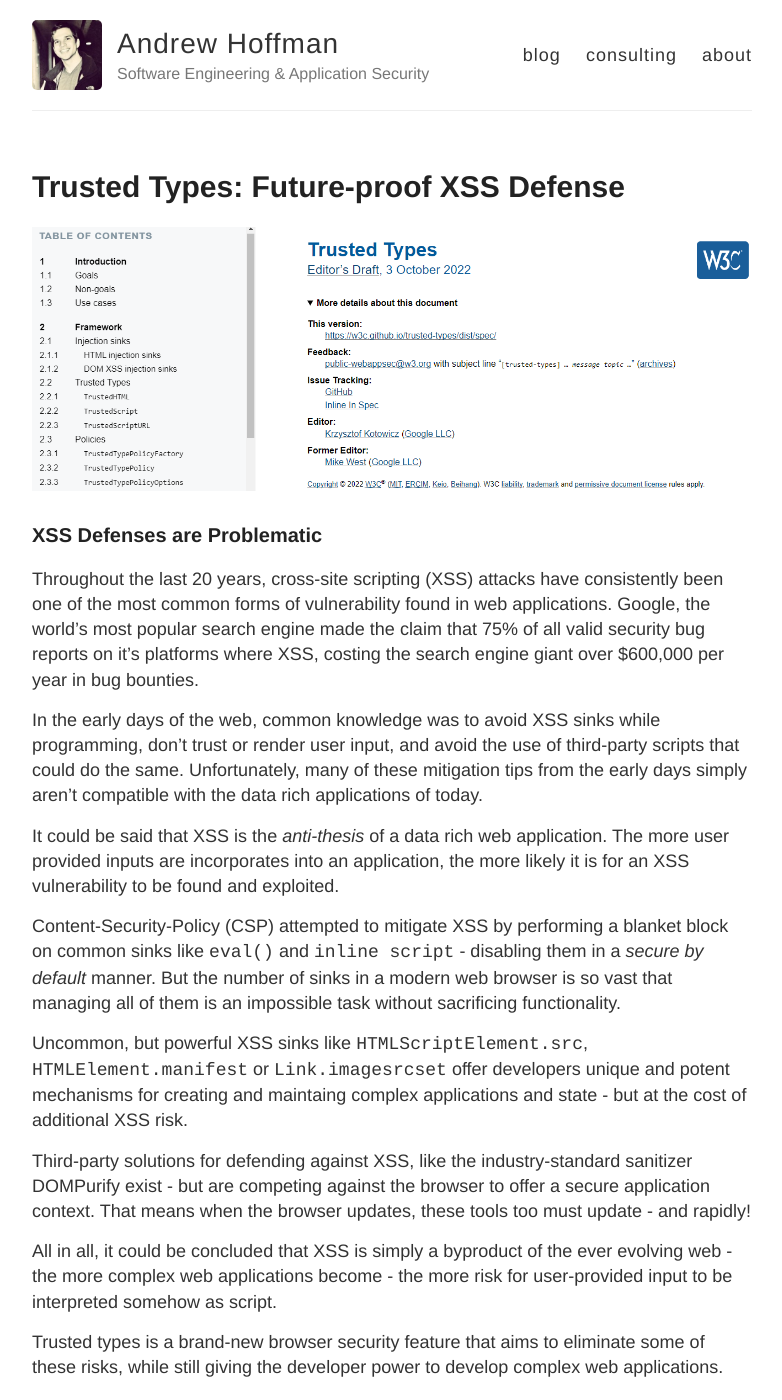
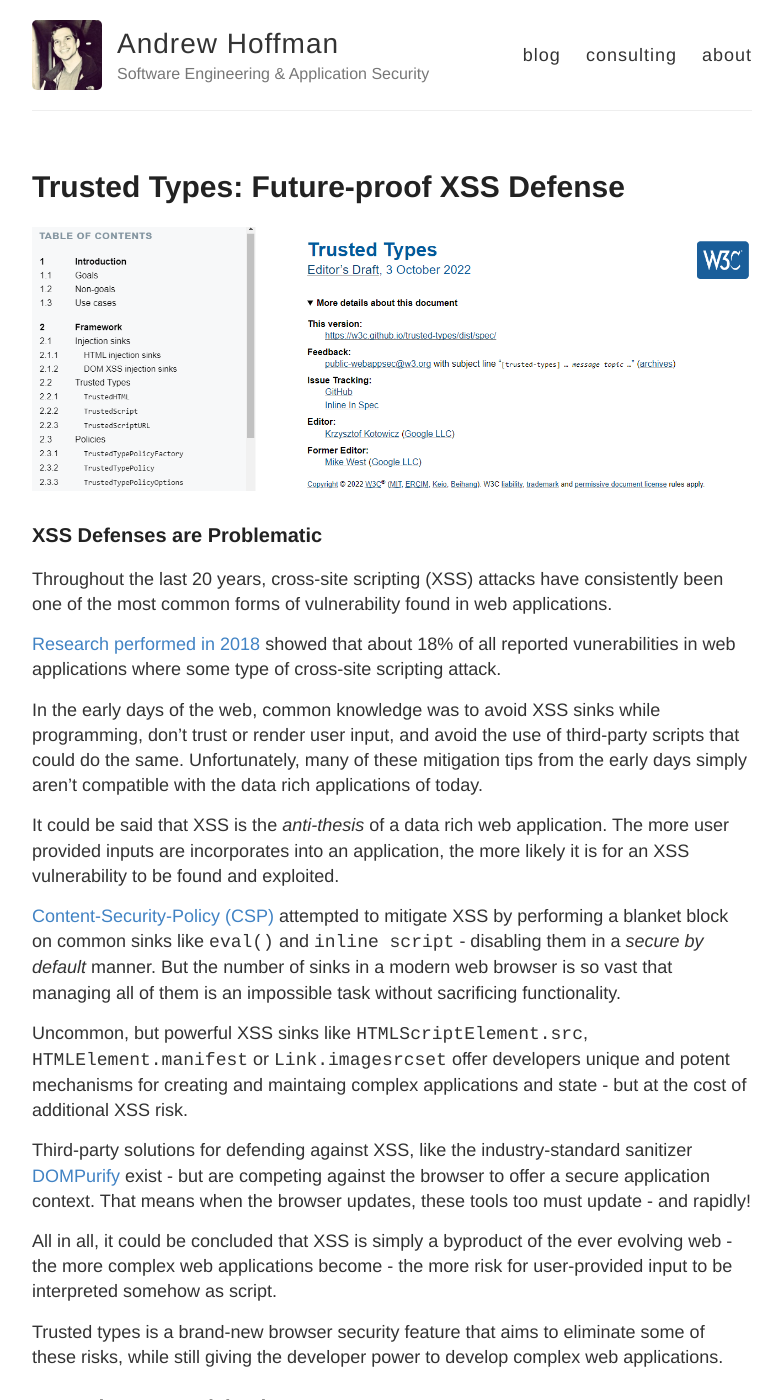
Before and after one commit to and1hof/and1hof.github.io, a Jekyll site: the page built from _posts/2022-12-07-trusted-types-xss.md, in a window 1280 px wide and 1400 px high. Shown: the whole window, without its empty margins (248-1030 px from the left). Built offline with Jekyll 4.4.1, drawn with Linux system fonts in a browser that asks for light colours; some of the changed text lies outside the part shown.

Commit message:
trusted types images

````diff
--- a/_posts/2022-12-07-trusted-types-xss.md
+++ b/_posts/2022-12-07-trusted-types-xss.md
@@ -7,23 +7,26 @@
 
 ### XSS Defenses are Problematic
 
-Throughout the last 20 years, cross-site scripting (XSS) attacks have consistently been one of the most common forms of vulnerability found in web applications. Google, the world's most popular search engine made the claim that 75% of all valid security bug reports on it's platforms where XSS, costing the search engine giant over $600,000 per year in bug bounties.
+Throughout the last 20 years, cross-site scripting (XSS) attacks have consistently been one of the most common forms of vulnerability found in web applications.
+
+[Research performed in 2018](https://www.pandasecurity.com/en/mediacenter/security/xss-common-web-vulnerabilities/) showed that about 18% of all reported vunerabilities in web applications where some type of cross-site scripting attack.
 
 In the early days of the web, common knowledge was to avoid XSS sinks while programming, don't trust or render user input, and avoid the use of third-party scripts that could do the same. Unfortunately, many of these mitigation tips from the early days simply aren't compatible with the data rich applications of today.
 
 It could be said that XSS is the _anti-thesis_ of a data rich web application. The more user provided inputs are incorporates into an application, the more likely it is for an XSS vulnerability to be found and exploited.
 
-Content-Security-Policy (CSP) attempted to mitigate XSS by performing a blanket block on common sinks like `eval()` and `inline script` - disabling them in a _secure by default_ manner. But the number of sinks in a modern web browser is so vast that managing all of them is an impossible task without sacrificing functionality.
+[Content-Security-Policy (CSP)](https://developer.mozilla.org/en-US/docs/Web/HTTP/CSP) attempted to mitigate XSS by performing a blanket block on common sinks like `eval()` and `inline script` - disabling them in a _secure by default_ manner. But the number of sinks in a modern web browser is so vast that managing all of them is an impossible task without sacrificing functionality.
 
 Uncommon, but powerful XSS sinks like `HTMLScriptElement.src`, `HTMLElement.manifest` or `Link.imagesrcset` offer developers unique and potent mechanisms for creating and maintaing complex applications and state - but at the cost of additional XSS risk.
 
-Third-party solutions for defending against XSS, like the industry-standard sanitizer DOMPurify exist - but are competing against the browser to offer a secure application context. That means when the browser updates, these tools too must update - and rapidly!
+Third-party solutions for defending against XSS, like the industry-standard sanitizer [DOMPurify](https://github.com/cure53/DOMPurify) exist - but are competing against the browser to offer a secure application context. That means when the browser updates, these tools too must update - and rapidly!
 
 All in all, it could be concluded that XSS is simply a byproduct of the ever evolving web - the more complex web applications become - the more risk for user-provided input to be interpreted somehow as script.
 
 Trusted types is a brand-new browser security feature that aims to eliminate some of these risks, while still giving the developer power to develop complex web applications.
 
 ### Trusted Types Explained
+<img src="{{ site.baseurl }}/assets/2022-12-07/tt3.PNG" alt="Trusted Types CSP Demo"/>
 
 "[Trusted Types](https://w3c.github.io/trusted-types/dist/spec/)" is a security feature developed by the Google security team which is currently available on the latest versions of Chrome and Edge web browsers. For non-supported browsers, there is currently a [polyfill](https://github.com/w3c/trusted-types#polyfill) which may be implemented that is maintained by w3c.
 
@@ -52,7 +55,7 @@
 Rather than configuring the browser to block specific XSS sinks (blocklist approach), we are now blocking all by default and the developer will be choosing which sinks to enable (allowlist approach).
 
 ### Configuring Trusted Types
-
+<img src="{{ site.baseurl }}/assets/2022-12-07/tt2.PNG" alt="Trusted Types Code Demo"/>
 Now that Trusted Types is enabled, and blocking all known XSS sinks by default - we must enable and configure these sinks whenever we need to make use of their functionality.
 
 Configuring trusted types is done via JavaScript code, similar to the following:
@@ -96,6 +99,7 @@
 ```
 
 ### Under the Hood
+<img src="{{ site.baseurl }}/assets/2022-12-07/tt4.PNG" alt="Trusted Types Polyfill"/>
 
 At a deeper level, Trusted Types works by defining three new interfaces:
 
@@ -121,12 +125,13 @@
 
 This is all documented in the official spec, despite being quite a bore to read:
 
-[3.3. Create a Trusted Type from literal](https://w3c.github.io/trusted-types/dist/spec/#ref-for-typedefdef-trustedtype)
-[3.5. Get Trusted Type compliant string](https://w3c.github.io/trusted-types/dist/spec/#ref-for-typedefdef-trustedtype%E2%91%A0)
-[3.6. Process value with a default policy](https://w3c.github.io/trusted-types/dist/spec/#ref-for-typedefdef-trustedtype%E2%91%A2)
+* [3.3. Create a Trusted Type from literal](https://w3c.github.io/trusted-types/dist/spec/#ref-for-typedefdef-trustedtype)
+* [3.5. Get Trusted Type compliant string](https://w3c.github.io/trusted-types/dist/spec/#ref-for-typedefdef-trustedtype%E2%91%A0)
+* [3.6. Process value with a default policy](https://w3c.github.io/trusted-types/dist/spec/#ref-for-typedefdef-trustedtype%E2%91%A2)
 
 
 ### Summary
+<img src="{{ site.baseurl }}/assets/2022-12-07/tt5.PNG" alt="Trusted Types Error"/>
 
 Trusted Types is a new browser security feature that enables your web applications to be _secure by default_ when dealing with XSS sinks - the opposite of the way browsers have operated in the past.
 
````
Also changed, not shown: other parts of _posts/2022-12-07-trusted-types-xss.md (+1 -1 lines), assets/2022-12-07/tt2.PNG (added), assets/2022-12-07/tt3.PNG (added), assets/2022-12-07/tt4.PNG (added), assets/2022-12-07/tt5.PNG (added).
